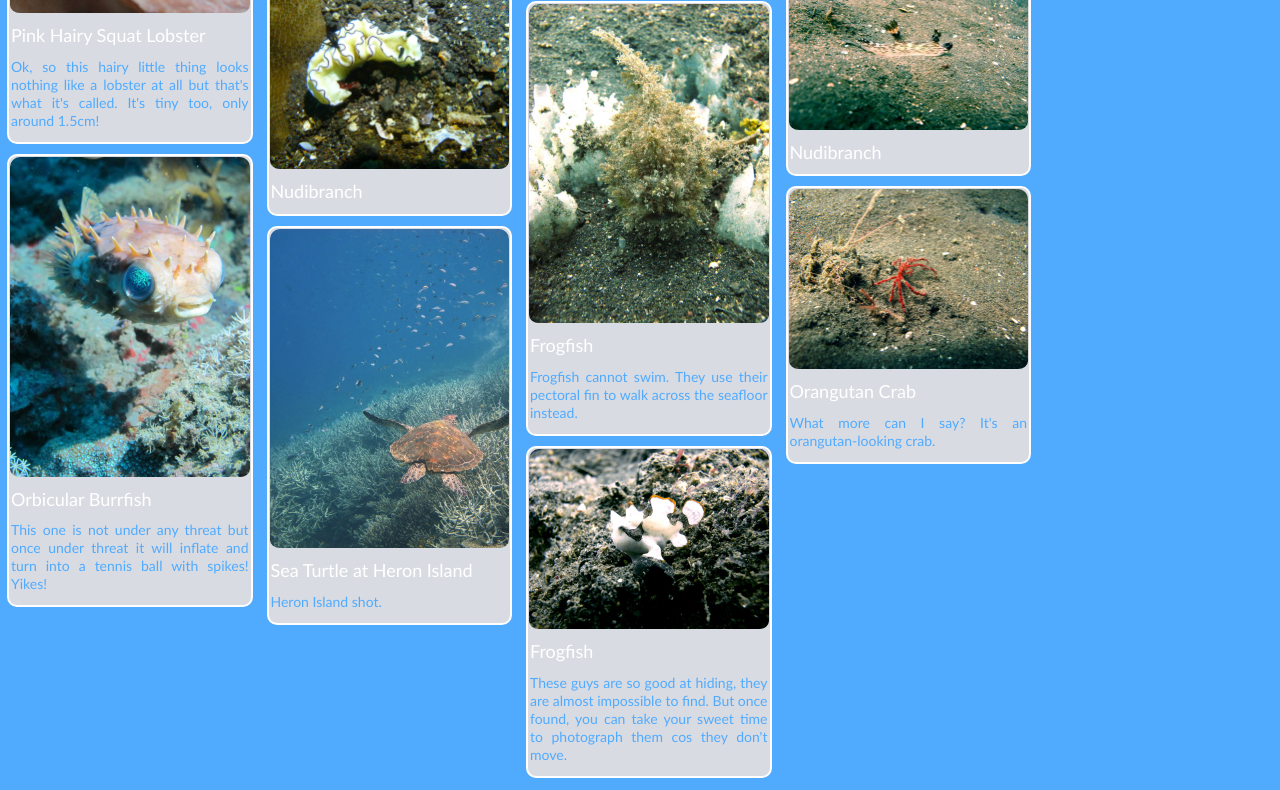
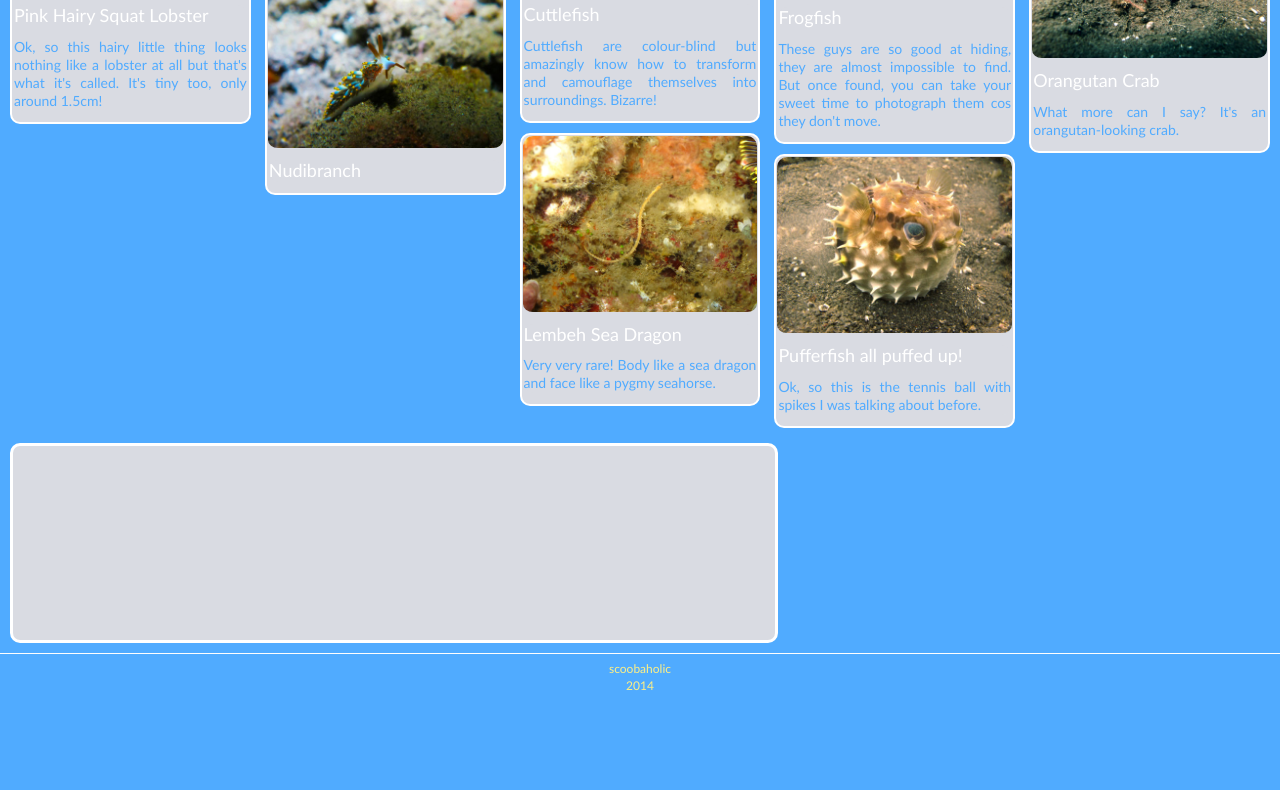
Before and after one commit to vanessa8/scoobaholic, a plain HTML site: page index.html in a window 1280 px wide. Shown: the part 1232-2022 px from the top of the page. After the commit the page ends 1926 px from the top, so only its background shows below. Drawn offline with Linux system fonts and the light colour scheme.

Commit message:
change wrapper back to bottom

```diff
--- a/css/scoobaholic.css
+++ b/css/scoobaholic.css
@@ -35,9 +35,7 @@ p {
 }
 
 .container-fluid {
-  float: left;
-  width: 80%;
-  margin: 7px;
+  margin: 10px;
 }
 
 .row {
@@ -113,17 +111,19 @@ p {
 
 .wrapper {
   background-color: #D9DBE2;
-  float: right;
-  border-style: solid white;
+  padding-left: 300px;
+  border-style: solid;
+  border-color: white;
   border-radius: 10px;
-  margin: 7px;
-  width: 17%;
-  height: 600px;
+  margin: 10px;
+  width: 60%;
+  height: 200px;
   overflow: scroll;
 }
 
 .fb-like {
   padding: 5px;
+  float: right;
 
 }
 
@@ -136,7 +136,7 @@ p {
     display: none !important;
 }
 
-/*.footer {
+.footer {
     border-top: 1px solid white;
     padding-top: 6px;
     text-align: center;
--- a/index.html
+++ b/index.html
@@ -237,10 +237,14 @@
 
         <div class="fb-like" data-href="http://vanessa8.github.io/scoobaholic/" data-layout="button_count" data-width: "100px" data-action="like" data-show-faces="true" data-share="true"></div>
 
-        <div class="fb-comments" data-href="http://vanessa8.github.io/scoobaholic"data-width: "50px" data-numposts="10" data-colorscheme="light"></div>
+        <div class="fb-comments" data-href="http://vanessa8.github.io/scoobaholic"data-width: "300px" data-numposts="10" data-colorscheme="light"></div>
 
     </div>
 
+    <div class="footer">
+        scoobaholic<br>
+        2014<br>
+    </div>
 
 
     <script type="text/javascript" src="js/jquery-1.11.1.min.js"></script>
```
